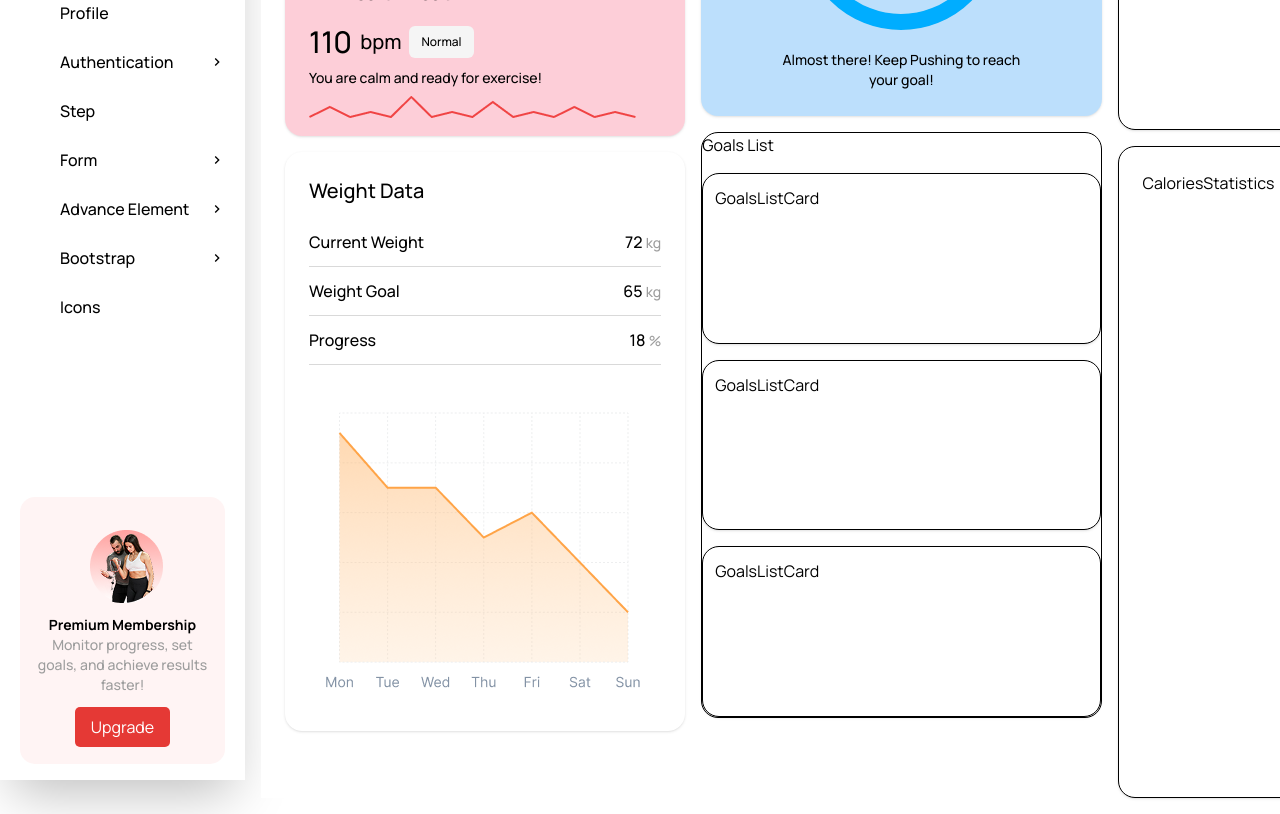
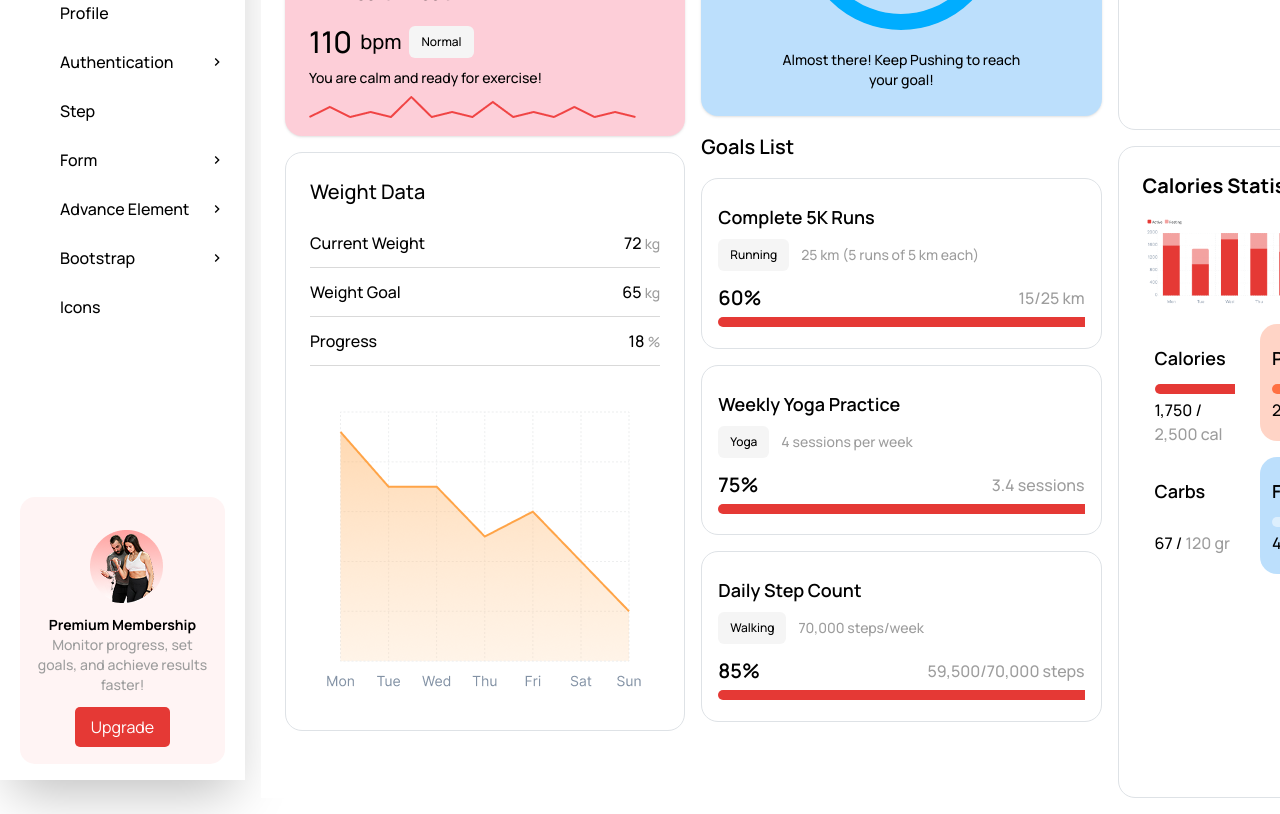
Before and after one commit to chiamakauyanna/dashboard_UI, a React (Vite) app in the folder fitness_platform/: page /progress in a window 1280 px wide. Shown: the part 420-1234 px from the top of the page. Built offline with nearby package versions, Linux system fonts and the light colour scheme.

Commit message:
Added calories statistics section

```diff
--- a/fitness_platform/src/components/progress/CaloriesStatistics.jsx
+++ b/fitness_platform/src/components/progress/CaloriesStatistics.jsx
@@ -1,7 +1,20 @@
+import chart from "../../assets/calories-statistics.png";
+import HealthStats from "./HealthStats";
+
 const CaloriesStatistics = () => {
   return (
-    <div className='rounded-[17px] border mt-4 h-[652.38px] p-6 shadow bg-white'>CaloriesStatistics</div>
-  )
-}
+    <div className="border-secondary mt-4 h-[652.38px] rounded-[17px] border bg-white p-6">
+      <div>
+        <p className="text-[20px] font-bold">Calories Statistic</p>
+        <div className="py-4">
+          <img src={chart} alt="calories statistics chart" />
+        </div>
+      </div>
+      <div>
+        <HealthStats />
+      </div>
+    </div>
+  );
+};
 
-export default CaloriesStatistics
+export default CaloriesStatistics;
--- a/fitness_platform/src/components/progress/GoalsList.jsx
+++ b/fitness_platform/src/components/progress/GoalsList.jsx
@@ -1,17 +1,38 @@
-import GoalsListCard from './cards/GoalsListCard'
+import GoalsListCard from "./cards/GoalsListCard";
 
 const GoalsList = () => {
   return (
-    <div className='rounded-[17px] border mt-4'>
-      <p>Goals List</p>
+    <div className="mt-4">
+      <p className="w- text-[20px] font-semibold">Goals List</p>
 
       <div>
-        <GoalsListCard/>
-        <GoalsListCard/>
-        <GoalsListCard/>
+        <GoalsListCard
+          goal="Complete 5K Runs"
+          category="Running"
+          timeline="25 km (5 runs of 5 km each)"
+          progress="60%"
+          calc="15/25 km"
+          width="60"
+        />
+        <GoalsListCard
+          goal="Weekly Yoga Practice"
+          category="Yoga"
+          timeline="4 sessions per week"
+          progress="75%"
+          calc="3.4 sessions"
+          width="72"
+        />
+        <GoalsListCard
+          goal="Daily Step Count"
+          category="Walking"
+          timeline="70,000 steps/week"
+          progress="85%"
+          calc="59,500/70,000 steps"
+          width="80"
+        />
       </div>
     </div>
-  )
-}
+  );
+};
 
-export default GoalsList
+export default GoalsList;
--- /dev/null
+++ b/fitness_platform/src/components/progress/HealthStats.jsx
@@ -0,0 +1,38 @@
+import HealthStatCard from "./cards/HealthStatCard";
+
+const HealthStats = () => {
+  return (
+    <div className="grid grid-cols-2 gap-4">
+      <HealthStatCard
+        color="accent5/30"
+        nutrient="Calories"
+        bgColor="accent"
+        calc1="1,750"
+        calc2="2,500 cal"
+      />
+      <HealthStatCard
+        color="accent2/30"
+        nutrient="Protein"
+        bgColor="accent2"
+        calc1="25"
+        calc2="32 gr"
+      />
+      <HealthStatCard
+        color="accent6/30"
+        nutrient="Carbs"
+        bgColor="accent6"
+        calc1="67"
+        calc2="120 gr"
+      />
+      <HealthStatCard
+        color="accent3/30"
+        nutrient="Fats"
+        bgColor="accent3"
+        calc1="42"
+        calc2="48 gr"
+      />
+    </div>
+  );
+};
+
+export default HealthStats;
--- a/fitness_platform/src/components/progress/WeightData.jsx
+++ b/fitness_platform/src/components/progress/WeightData.jsx
@@ -2,7 +2,7 @@ import weightChart from "../../assets/weight-data.png";
 
 const WeightData = () => {
   return (
-    <div className="mt-4 flex h-144.75 flex-col justify-between rounded-[17px] bg-white p-6 font-medium shadow">
+    <div className="mt-4 flex h-144.75 flex-col justify-between rounded-[17px] bg-white p-6 font-medium border border-secondary">
       <div>
         <p className="mb-3 text-[20px]">Weight Data</p>
 
--- a/fitness_platform/src/components/progress/WorkoutActivity.jsx
+++ b/fitness_platform/src/components/progress/WorkoutActivity.jsx
@@ -1,10 +1,11 @@
+import chart from "../../assets/workout-activity.png";
 const WorkoutActivity = () => {
   return (
-    <div className='rounded-[17px] border mt-4 h-93.5 p-6 shadow bg-white'>
-      <p>Workout Activity</p>
+    <div className="border-secondary mt-4 h-93.5 rounded-[17px] border bg-white p-6">
+      <p className="mb-2 text-[20px] font-bold">Workout Activity</p>
+      <img src={chart} alt="workout activity chart" />
+    </div>
+  );
+};
 
-    </div>
-  )
-}
-
-export default WorkoutActivity
+export default WorkoutActivity;
--- a/fitness_platform/src/components/progress/cards/GoalsListCard.jsx
+++ b/fitness_platform/src/components/progress/cards/GoalsListCard.jsx
@@ -1,7 +1,22 @@
-const GoalsListCard = () => {
+const GoalsListCard = ({ goal, category, timeline, progress, calc, width }) => {
   return (
-    <div className='h-[170.59px] mt-4 rounded-[17px] p-3 border shadow bg-white'>GoalsListCard</div>
-  )
-}
+    <div className="mt-4 h-[170.59px] rounded-[17px] border border-secondary bg-white p-4">
+      <p className="py-2 text-lg font-semibold">{goal}</p>
+      <div className="mb-3 flex items-center gap-3 font-medium">
+        <div className="rounded-md bg-[#F5F5F5] px-3 py-2">
+          <p className="text-xs">{category}</p>
+        </div>
+        <p className="text-sm text-[#9D9D9D]">{timeline}</p>
+      </div>
+      <div className="flex justify-between items-center gap-3">
+        <p className="text-[20px] font-semibold">{progress}</p>
+        <p className="font-sm font-medium text-[#9D9D9D]">{calc}</p>
+      </div>
+      <div className="my-1 h-2.5 w-full rounded-md bg-white/50">
+        <div className={`h-full w-${width} bg-accent rounded-l-md`}></div>
+      </div>
+    </div>
+  );
+};
 
-export default GoalsListCard
+export default GoalsListCard;
--- a/fitness_platform/src/components/progress/cards/HealthFactCard.jsx
+++ /dev/null
@@ -1,7 +0,0 @@
-const HealthFactCard = () => {
-  return (
-    <div className='rounded-[17px] border'>HealthFactCard</div>
-  )
-}
-
-export default HealthFactCard
--- /dev/null
+++ b/fitness_platform/src/components/progress/cards/HealthStatCard.jsx
@@ -0,0 +1,17 @@
+const HealthStatCard = ({ color, nutrient, bgColor, calc1, calc2 }) => {
+  return (
+    <div className={`h-[117.19px] rounded-[17px] bg-${color} p-3`}>
+      <p className="py-2 text-lg font-semibold">{nutrient}</p>
+
+      <div className="my-1 h-2.5 w-full rounded-md bg-white/50">
+        <div className={`h-full w-20 bg-${bgColor} rounded-l-md`}></div>
+      </div>
+
+      <p className="font-medium">
+        {calc1} / <span className="font-medium text-[#9D9D9D]">{calc2}</span>
+      </p>
+    </div>
+  );
+};
+
+export default HealthStatCard;
--- a/fitness_platform/src/index.css
+++ b/fitness_platform/src/index.css
@@ -5,6 +5,8 @@
   --color-accent2: #FF7042;
   --color-accent3: #2196F3;
   --color-accent4: #F75C7F;
+  --color-accent5: #1AB0B0;
+  --color-accent6: #02BC7D;
   --color-primary: #FFFFFF;
   --color-secondary: #DEE2E6;
 }
```
